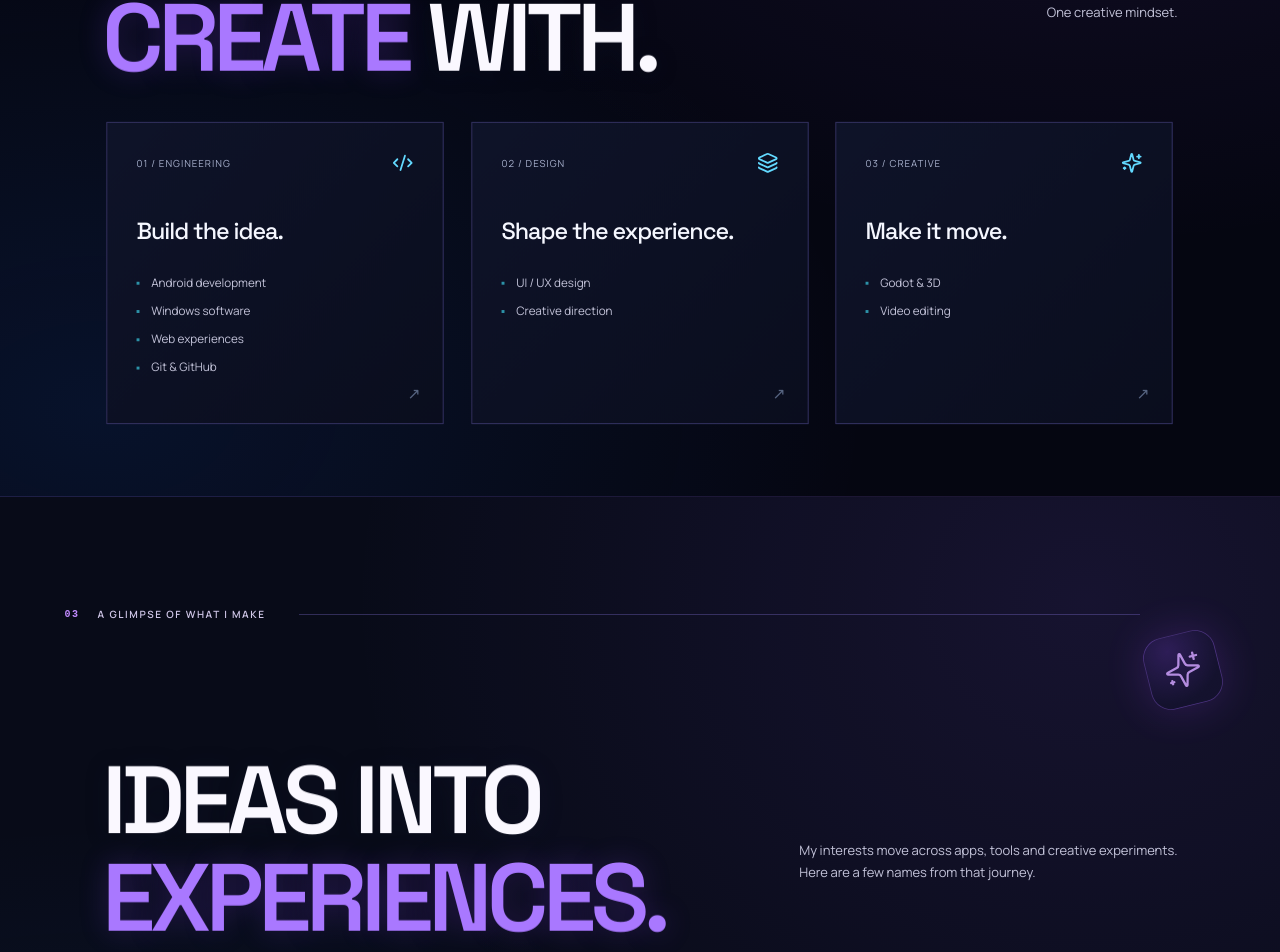
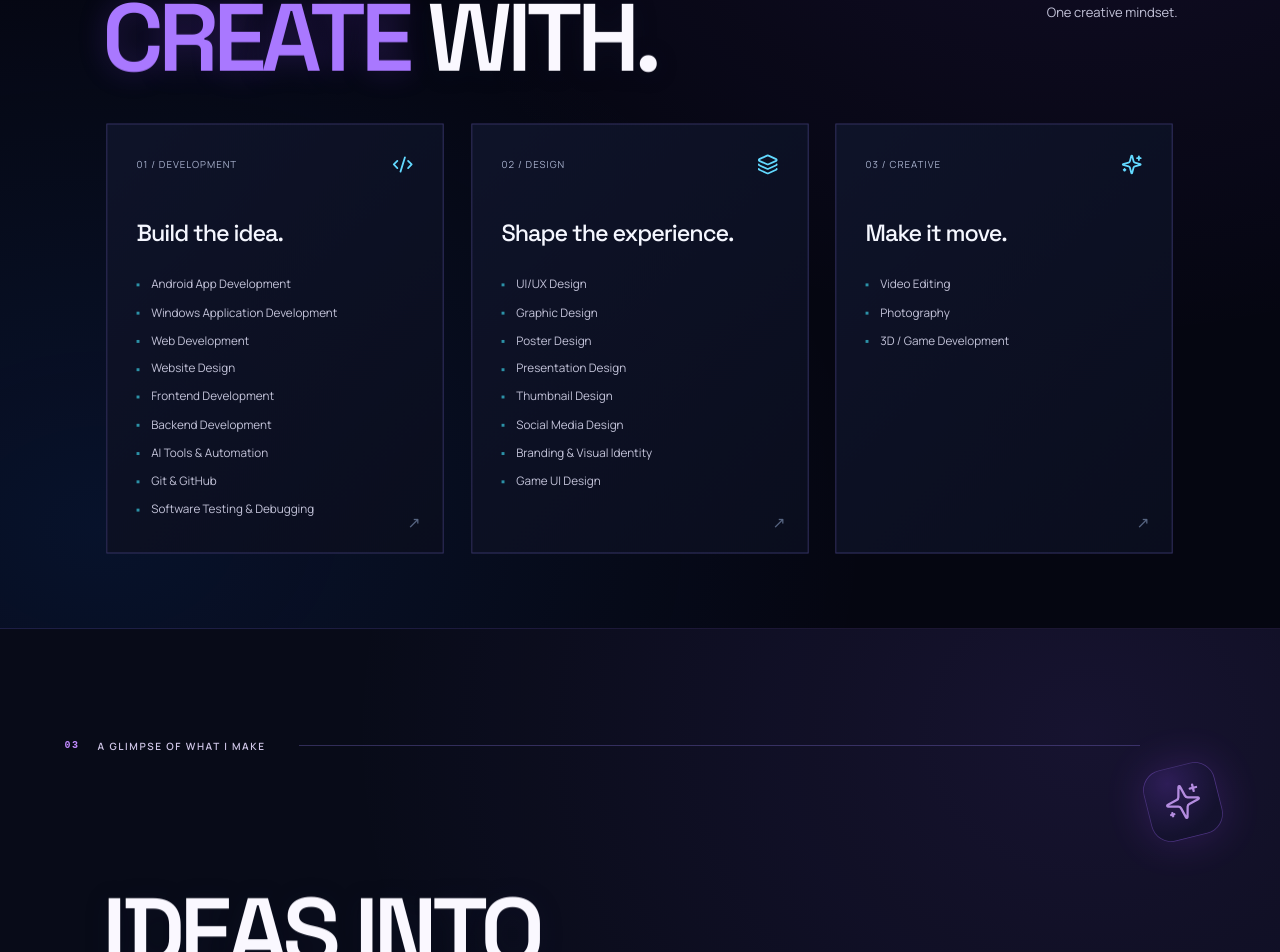
Before and after one commit to Mhd-Azeem/AZ-portfolio, a React (Vite) app: page / in a window 1280 px wide. Shown: the part 2158-3110 px from the top of the page. Built offline with nearby package versions, Linux system fonts and the light colour scheme.

Commit message:
Expand Toolkit with confirmed development, design and creative skills

```diff
--- a/src/config.ts
+++ b/src/config.ts
@@ -17,24 +17,42 @@ export const profile = {
 };
 export const skillGroups = [
   {
-    category: "01 / ENGINEERING",
+    category: "01 / DEVELOPMENT",
     title: "Build the idea.",
     skills: [
-      "Android development",
-      "Windows software",
-      "Web experiences",
+      "Android App Development",
+      "Windows Application Development",
+      "Web Development",
+      "Website Design",
+      "Frontend Development",
+      "Backend Development",
+      "AI Tools & Automation",
       "Git & GitHub",
+      "Software Testing & Debugging",
     ],
   },
   {
     category: "02 / DESIGN",
     title: "Shape the experience.",
-    skills: ["UI / UX design", "Creative direction"],
+    skills: [
+      "UI/UX Design",
+      "Graphic Design",
+      "Poster Design",
+      "Presentation Design",
+      "Thumbnail Design",
+      "Social Media Design",
+      "Branding & Visual Identity",
+      "Game UI Design",
+    ],
   },
   {
     category: "03 / CREATIVE",
     title: "Make it move.",
-    skills: ["Godot & 3D", "Video editing"],
+    skills: [
+      "Video Editing",
+      "Photography",
+      "3D / Game Development",
+    ],
   },
 ];
 // A small visual signature only. AZ Appverse is the complete project catalog.
```
